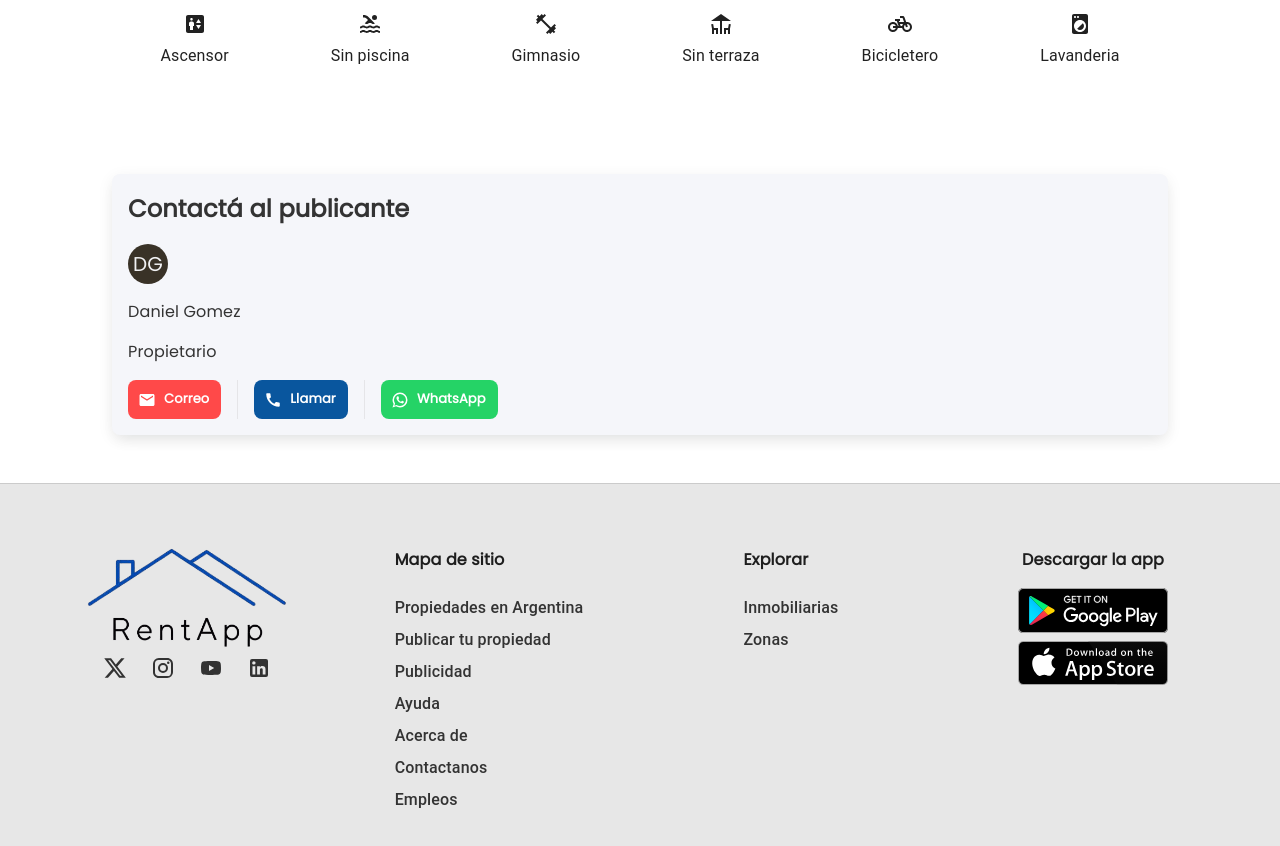
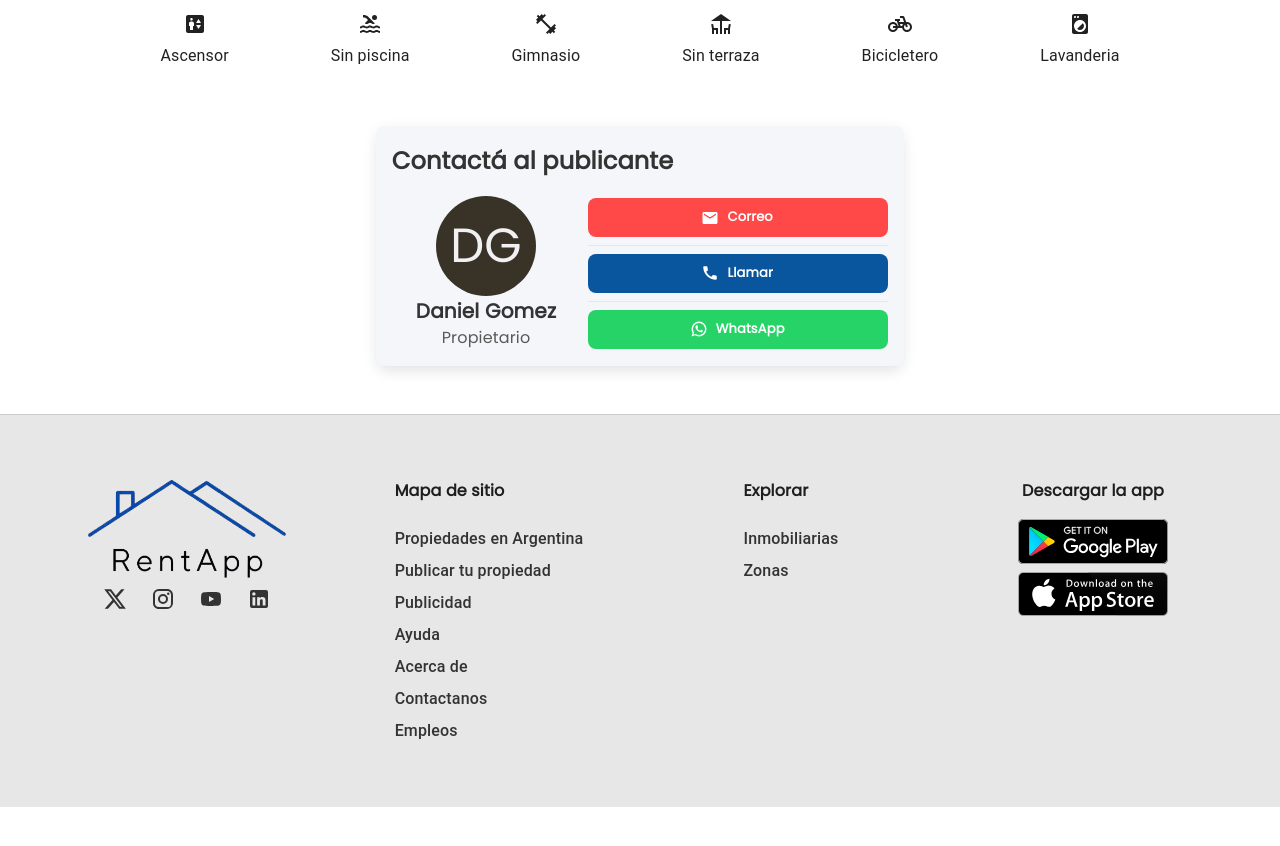
Before and after one commit to gonblas/rentapp, a React (Vite) app in the folder client/: page /property-full-view in a window 1280 px wide. Shown: the part 1080-1926 px from the top of the page. After the commit the page ends 1887 px from the top, so only its background shows below. Built offline with nearby package versions, Linux system fonts and the light colour scheme.

Commit message:
Refactor AvatarRender and PublisherInfo components for improved styling and structure

```diff
--- a/client/src/components/AvatarRender.jsx
+++ b/client/src/components/AvatarRender.jsx
@@ -5,7 +5,6 @@ function stringToColor(string) {
   let hash = 0
   let i
 
-  /* eslint-disable no-bitwise */
   for (i = 0; i < string.length; i += 1) {
     hash = string.charCodeAt(i) + ((hash << 5) - hash)
   }
@@ -16,7 +15,6 @@ function stringToColor(string) {
     const value = (hash >> (i * 8)) & 0xff
     color += `00${value.toString(16)}`.slice(-2)
   }
-  /* eslint-enable no-bitwise */
 
   return color
 }
@@ -37,13 +35,17 @@ function stringAvatar(name) {
   }
 }
 
-function AvatarRender({ name, image }) {
+function AvatarRender({
+  name,
+  image,
+  style = { width: "40px", height: "40px", fontSize: "100%" },
+}) {
   return image ? (
-    <Avatar src={image} alt="Avatar" />
+    <Avatar src={image} alt={name} style={style} />
   ) : name ? (
-    <Avatar {...stringAvatar(name)} alt="Avatar" />
+    <Avatar {...stringAvatar(name)} alt={name} style={style} />
   ) : (
-    <Avatar alt="Avatar" />
+    <Avatar alt={name} style={style} />
   )
 }
 
--- a/client/src/components/cards/PropertyCard.jsx
+++ b/client/src/components/cards/PropertyCard.jsx
@@ -135,7 +135,6 @@ function AvatarPublisher({ publisher }) {
         height: "100%",
       }}
     >
-      {console.log(publisher.name)}
       <AvatarRender name={publisher.name} image={publisher.avatar} />
       <Container
         sx={{
--- a/client/src/components/property-page/PublisherInfo.jsx
+++ b/client/src/components/property-page/PublisherInfo.jsx
@@ -7,6 +7,7 @@ import EmailButton from "./EmailButton"
 import PhoneButton from "./PhoneButton"
 import Stack from "@mui/material/Stack"
 import Divider from "@mui/material/Divider"
+import Container from "@mui/material/Container"
 
 function PublisherInfo({ publisher }) {
   return (
@@ -18,8 +19,7 @@ function PublisherInfo({ publisher }) {
         display: "flex",
         flexDirection: "column",
         gap: "1rem",
-        margin: "3rem",
-        width: "100%",
+        mb: "3rem",
       }}
     >
       <Typography
@@ -31,19 +31,57 @@ function PublisherInfo({ publisher }) {
       >
         Contactá al publicante
       </Typography>
-      <AvatarRender name={publisher.name} image={publisher.avatar} />
-      {/* name: "Daniel Gomez",
-    is_real_estate: false,
-    avatar:  */}
-      <Typography>{publisher.name}</Typography>
-      <Typography>
+      <Container
+        sx={{
+          display: "flex",
+          justifyContent: "space-between",
+          alignItems: "center",
+          width: "100%",
+          gap: "2rem",
+          px: "0px!important",
+        }}
+      >
+        <Container
+          sx={{
+            display: "flex",
+            flexDirection: "column",
+            justifyContent: "start",
+            alignItems: "center",
+            pr: "0px!important",
+            pl: "2rem",
+          }}
+        >
+          <AvatarRender
+            name={publisher.name}
+            image={publisher.avatar}
+            style={{ width: "100px", height: "100px", fontSize: "3em" }}
+          />
+          <Typography
+            sx={{
+              fontSize: "1.25rem",
+              fontWeight: "bold",
+              color: "text.primary",
+            }}
+          >
+            {publisher.name}
+          </Typography>
+          <Typography
+            sx={{
+              fontSize: "1rem",
+              fontWeight: "light",
+              color: "text.secondary",
+            }}
+          >
             {publisher.is_real_estate ? "Inmobiliaria" : "Propietario"}
           </Typography>
+        </Container>
         <Stack
-        direction="row"
-        spacing={2}
-        divider={<Divider orientation="vertical" flexItem />}
-        useFlexGap
+          direction="column"
+          spacing={1}
+          divider={<Divider orientation="horizontal" flexItem />}
+          sx={{
+            minWidth: "300px",
+          }}
         >
           <EmailButton mail={publisher.contact.email} />
           {publisher.contact.has_phone_number && (
@@ -53,6 +91,7 @@ function PublisherInfo({ publisher }) {
             <WhatsAppButton phone={publisher.contact.whatsapp_number} />
           )}
         </Stack>
+      </Container>
     </Paper>
   )
 }
```
Lines whose indentation alone changed are shown as unchanged.
